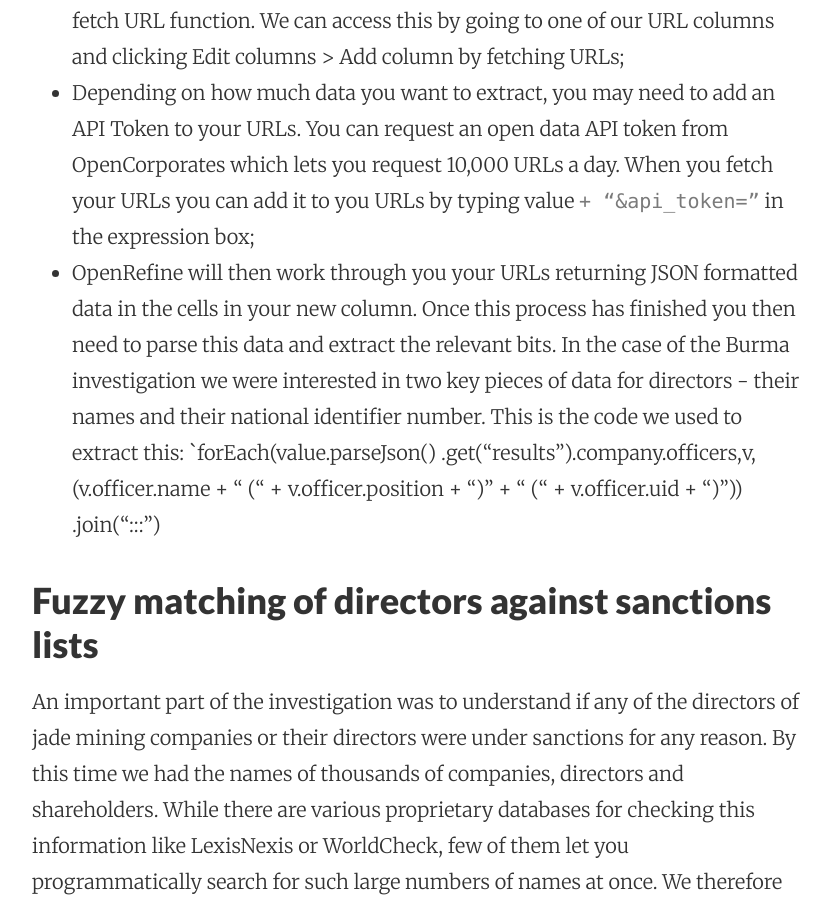
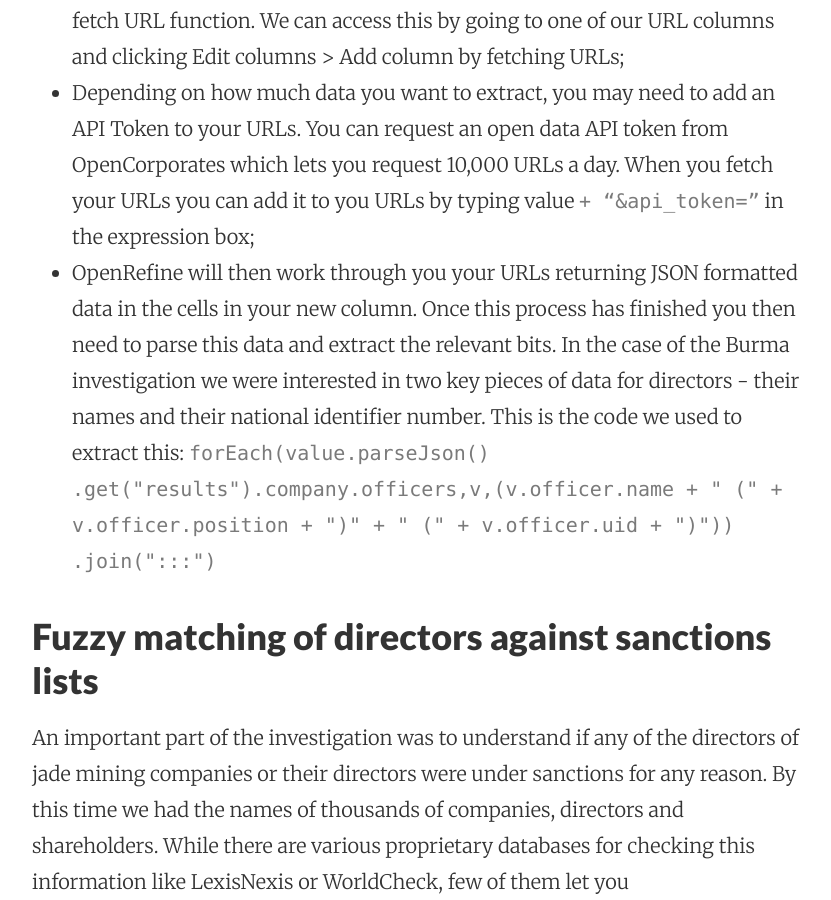
Before and after one commit to pamegeo/blog, a Jekyll site: the page built from _posts/2016-2-15-opencorproates-jade-investigation.markdown, in a window 1280 px wide and 900 px high, scrolled down 3671 px. Shown: the whole window, without its empty margins (224-1055 px from the left). Built offline with Jekyll 4.4.1, drawn with Linux system fonts in a browser that asks for light colours.

Commit message:
Code block formatting

```diff
--- a/_posts/2016-2-15-opencorproates-jade-investigation.markdown
+++ b/_posts/2016-2-15-opencorproates-jade-investigation.markdown
@@ -44,7 +44,7 @@ There are a number of ways to extract this information, one could write a script
 * OpenRefine will then work through you your URLs returning JSON formatted data in the cells in your new column. Once this process has finished you then need to parse this data and extract the relevant bits. In the case of the Burma investigation we were interested in two key pieces of data for directors - their names and their national identifier number. This is the code we used to extract this:
 	`forEach(value.parseJson()
 	.get("results").company.officers,v,(v.officer.name + " (" + v.officer.position + ")" + " (" + v.officer.uid + ")"))
-	.join(":::")
+	.join(":::")`
 
 ### Fuzzy matching of directors against sanctions lists
 
```
